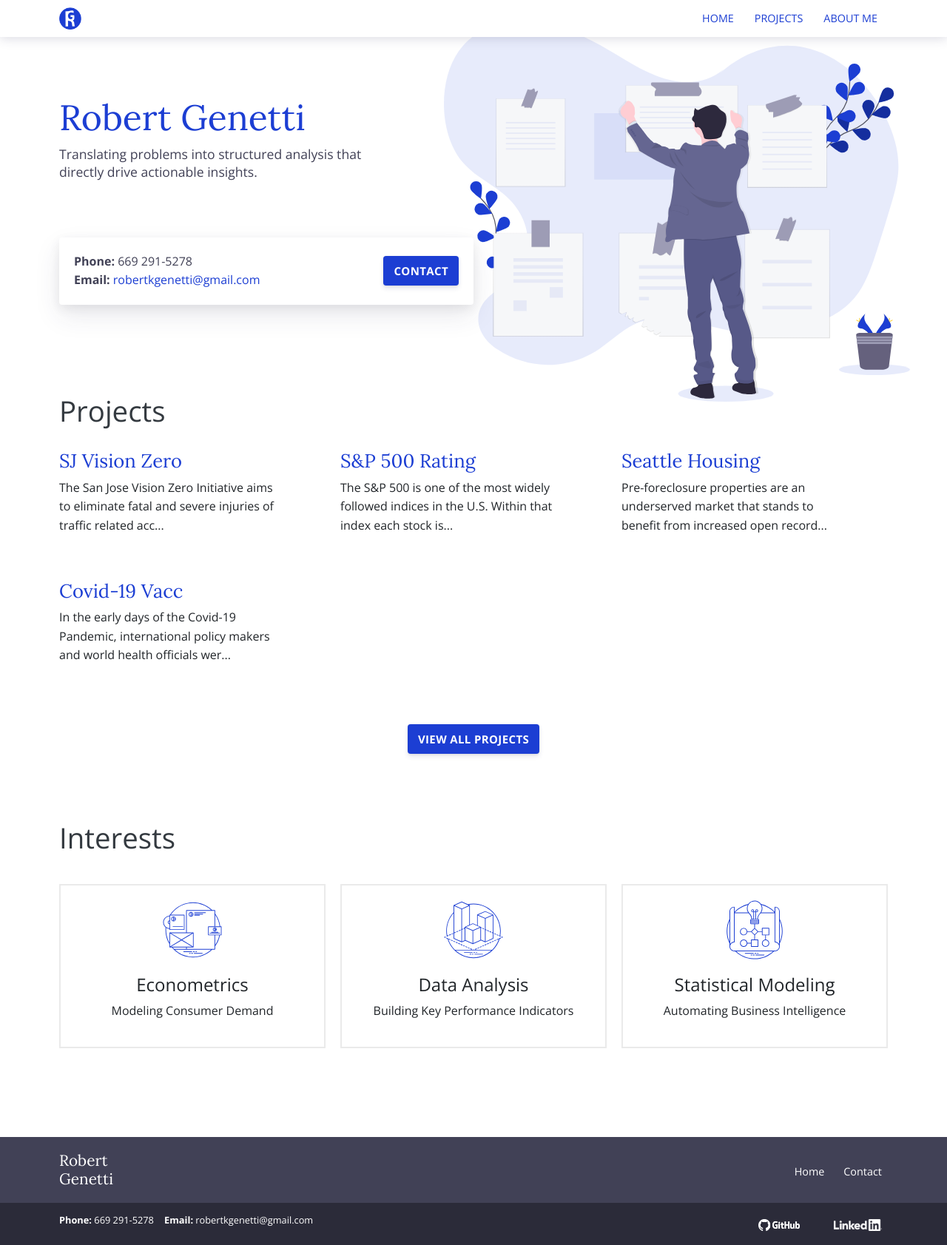
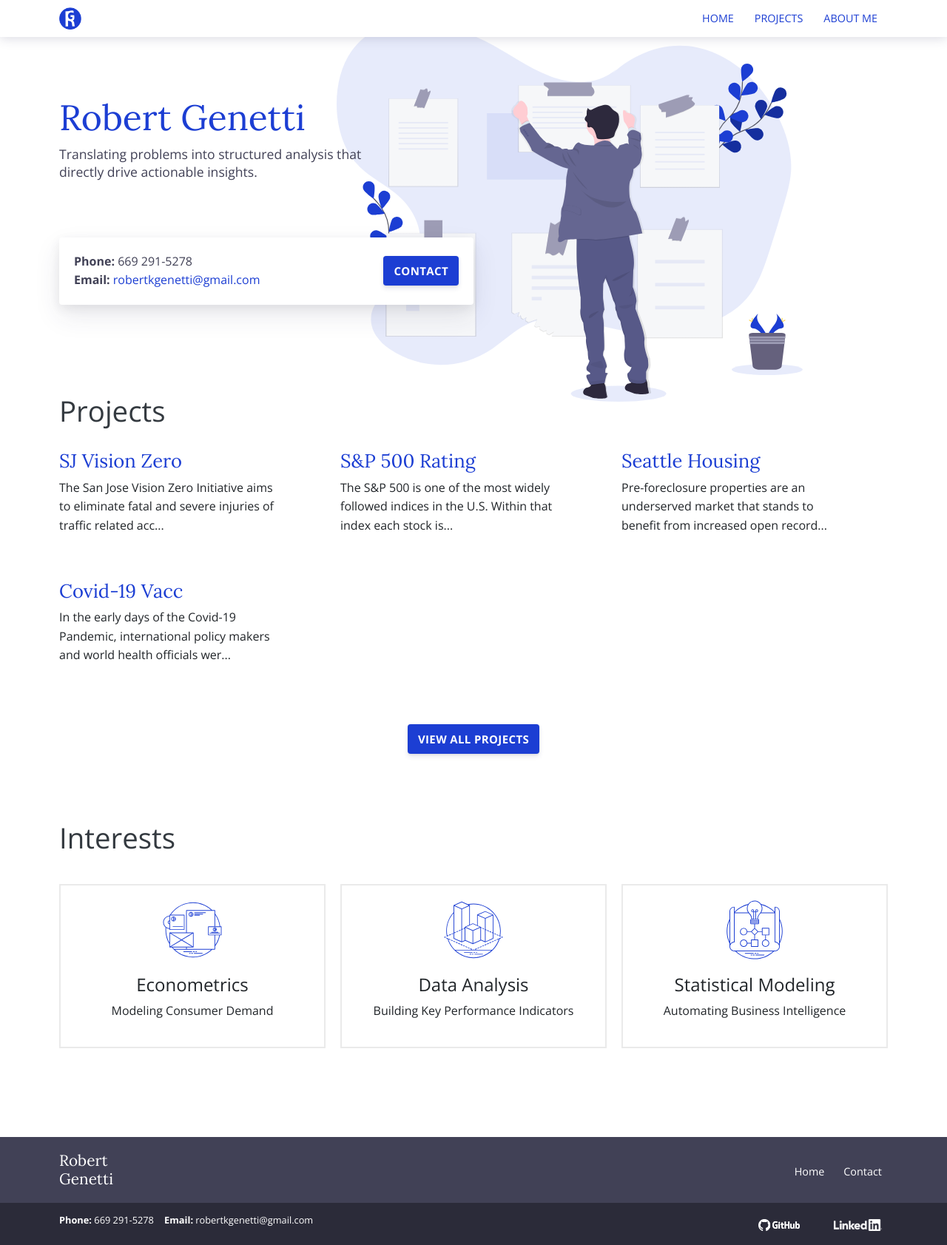
Before and after one commit to robertgenetti/robertgenetti.github.io, a Jekyll site: the page built from index.html, in a window 1280 px wide. Shown: the whole page at 74% size. Built offline with Jekyll 4.4.1, drawn with Linux system fonts in a browser that asks for light colours.

Commit message:
update background position on home page

```diff
--- a/_sass/pages/_home.scss
+++ b/_sass/pages/_home.scss
@@ -14,6 +14,10 @@
   @include media-breakpoint-up(lg) {
     background-size: 70vmin;
     background-position: 600px 30px;
+  }
+  @include media-breakpoint-up(xl) {
+    background-size: 70vmin;
+    background-position: 70% 30px;
   }
   .call {
     position: relative;
```
Also changed, not shown: 1 other file.
